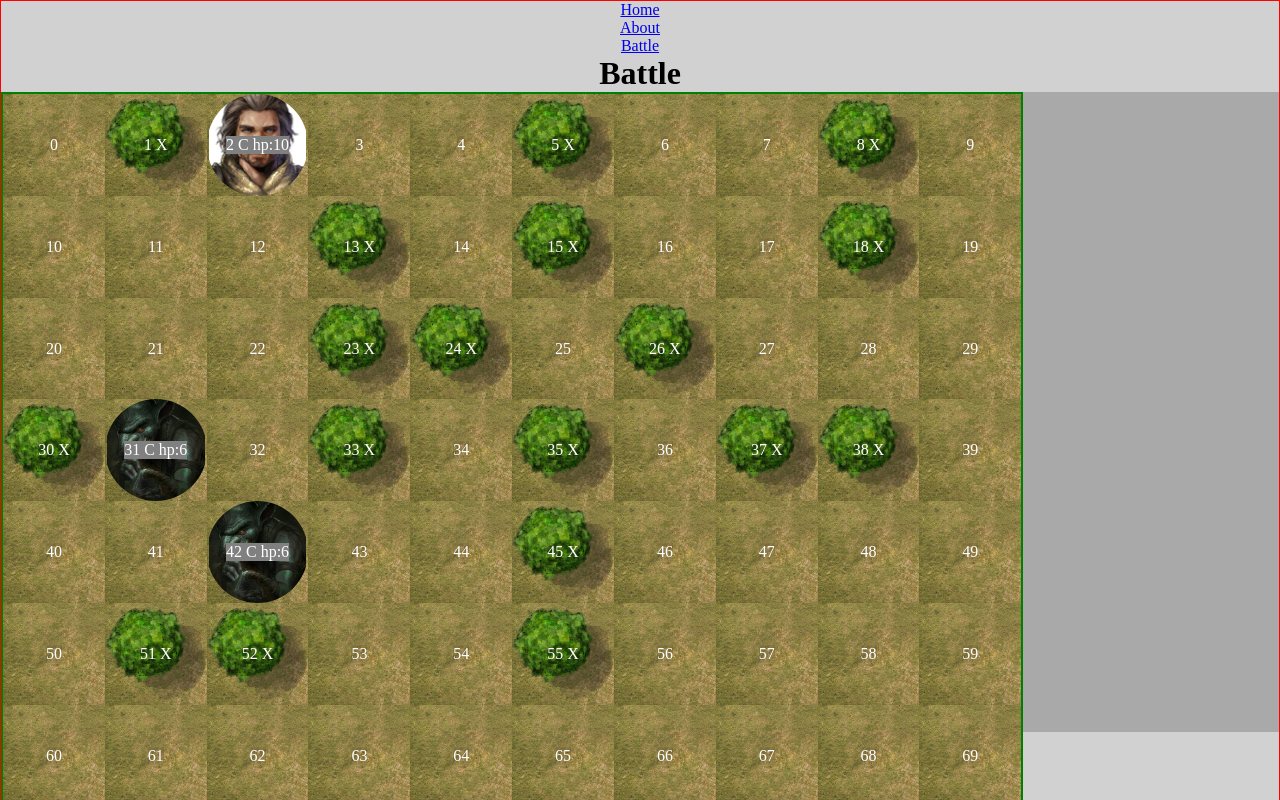
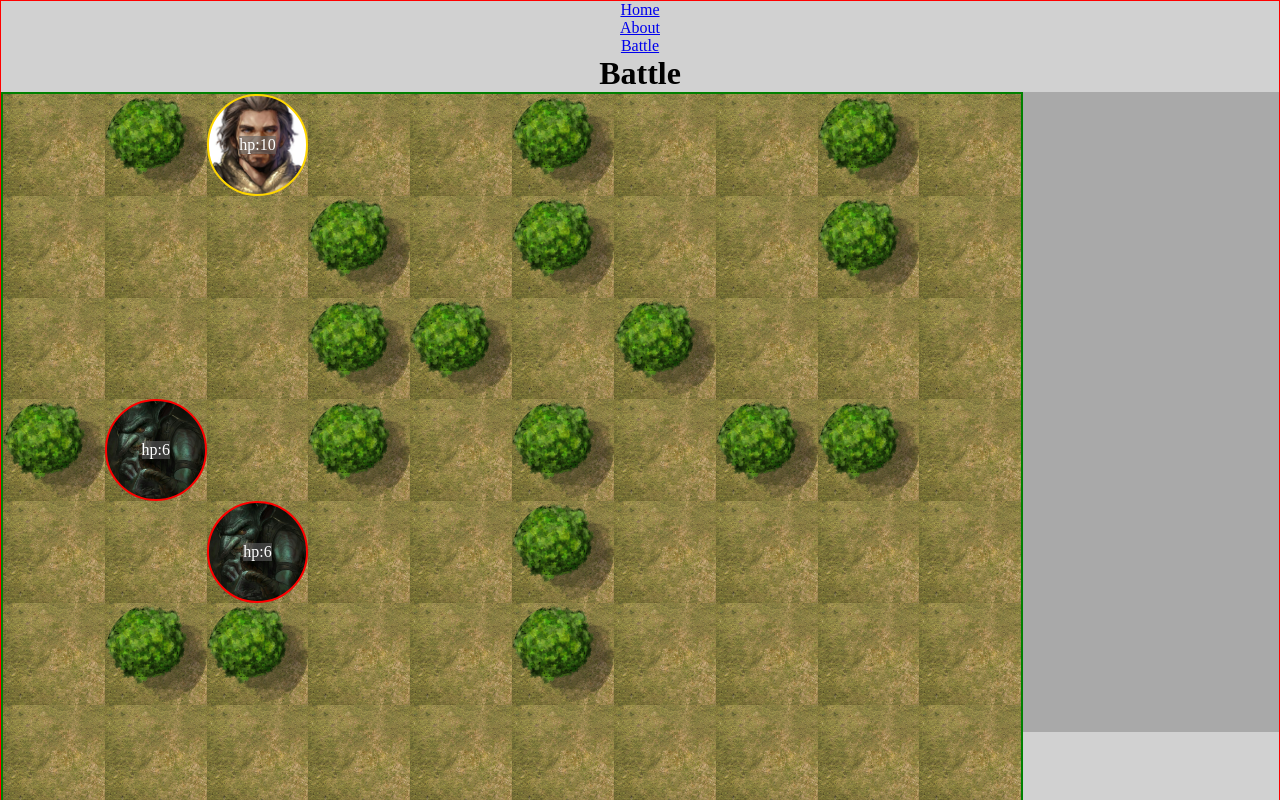
Before and after one commit to StefanopuloZ/grid-battle, a React app: page /battle in a window 1280 px wide. Shown: the top 800 px of the page. Built offline with nearby package versions, Linux system fonts and the light colour scheme.

Commit message:
Update styles

```diff
--- a/src/components/Cell/styledCell.js
+++ b/src/components/Cell/styledCell.js
@@ -22,8 +22,8 @@ export const StyledCellContent = styled.div`
   top: 0;
   left: 0;
   transition: all .3s ease;
-  background: ${props => props.path ? 'rgba(255, 192, 203, 0.6)' : 'transparent'};
+  background: ${props => props.path ? 'rgba(255, 192, 203, 0.3)' : 'transparent'};
   &:hover {
-    border: 1px solid red;
+    background: rgba(0, 0, 0, 0.178);
   }
 `;
--- a/src/components/CellContent/index.js
+++ b/src/components/CellContent/index.js
@@ -6,8 +6,9 @@ import { StyledCellContent } from './styledCellContent';
 
 const CellContent = props => {
   const { cell, selected, grid, updateGrid } = props;
-  const { index, fill, stats } = cell;
+  const { index, stats } = cell;
   const hp = stats && stats.hp ? stats.hp : null;
+  const player = stats && stats.player;
 
   if (cell.attack) {
     let newGrid = grid;
@@ -23,12 +24,13 @@ const CellContent = props => {
       image={cell.image}
       animation={cell.animation}
       attack={cell.attack}
+      player={player}
     >
       <p
         style={{
-          backgroundColor: hp ? 'gray' : '',
+          backgroundColor: hp ? 'rgba(94, 94, 94, 0.6)' : '',
         }}
-      >{`${index} ${fill} ${hp ? 'hp:' + hp : ''}`}</p>
+      >{`${hp ? 'hp:' + hp : ''}`}</p>
     </StyledCellContent>
   );
 };
--- a/src/components/CellContent/styledCellContent.js
+++ b/src/components/CellContent/styledCellContent.js
@@ -5,6 +5,7 @@ import goblin from './assets/goblin.jpg';
 import attack from './assets/attack-inf.gif';
 
 const background = { warrior, tree, goblin };
+const playerBorders = { human: '2px solid gold', ai: '2px solid red' };
 
 export const StyledCellContent = styled.div`
   position: relative;
@@ -17,7 +18,7 @@ export const StyledCellContent = styled.div`
   align-items: center;
   background: url(${props => background[props.image]}) center center/cover
     no-repeat;
-  border: ${props => (props.selected ? '2px dashed black' : '2px dashed transparent')};
+  border: ${props => (props.player ? playerBorders[props.player] : '')};
 
   p {
     background-color: rgba(0, 0, 0, 0.1);
@@ -32,6 +33,10 @@ export const StyledCellContent = styled.div`
     position: absolute;
     width: 100%;
     height: 100%;
-    background: ${props => props.attack ? `url(${attack}) center center/cover` : ''};
+    background: ${props =>
+      props.attack ? `url(${attack}) center center/cover` : ''};
+    border-radius: 50%;
+    border: ${props =>
+      props.selected ? '2px dashed black' : '2px dashed transparent'};
   }
 `;
```
